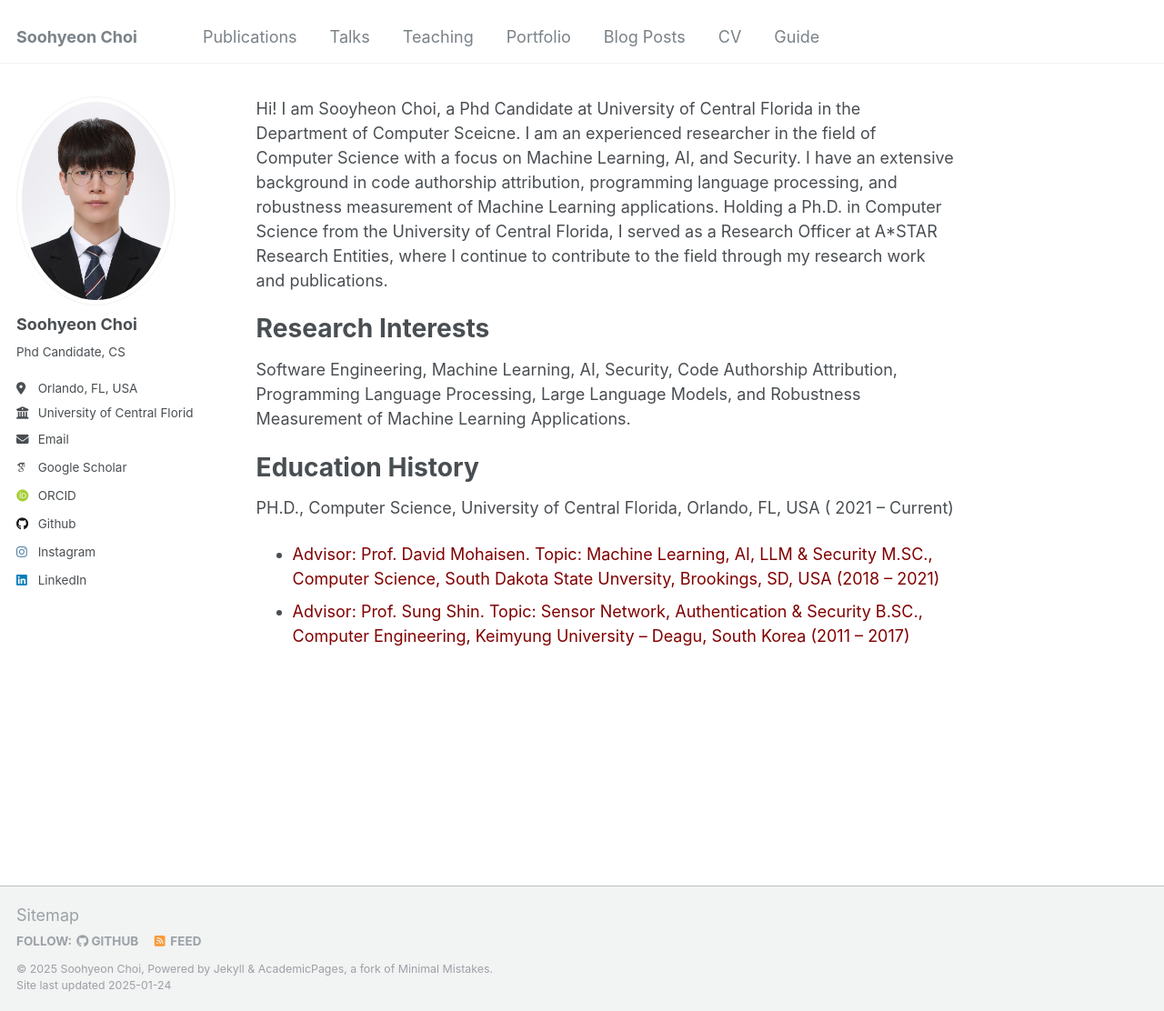
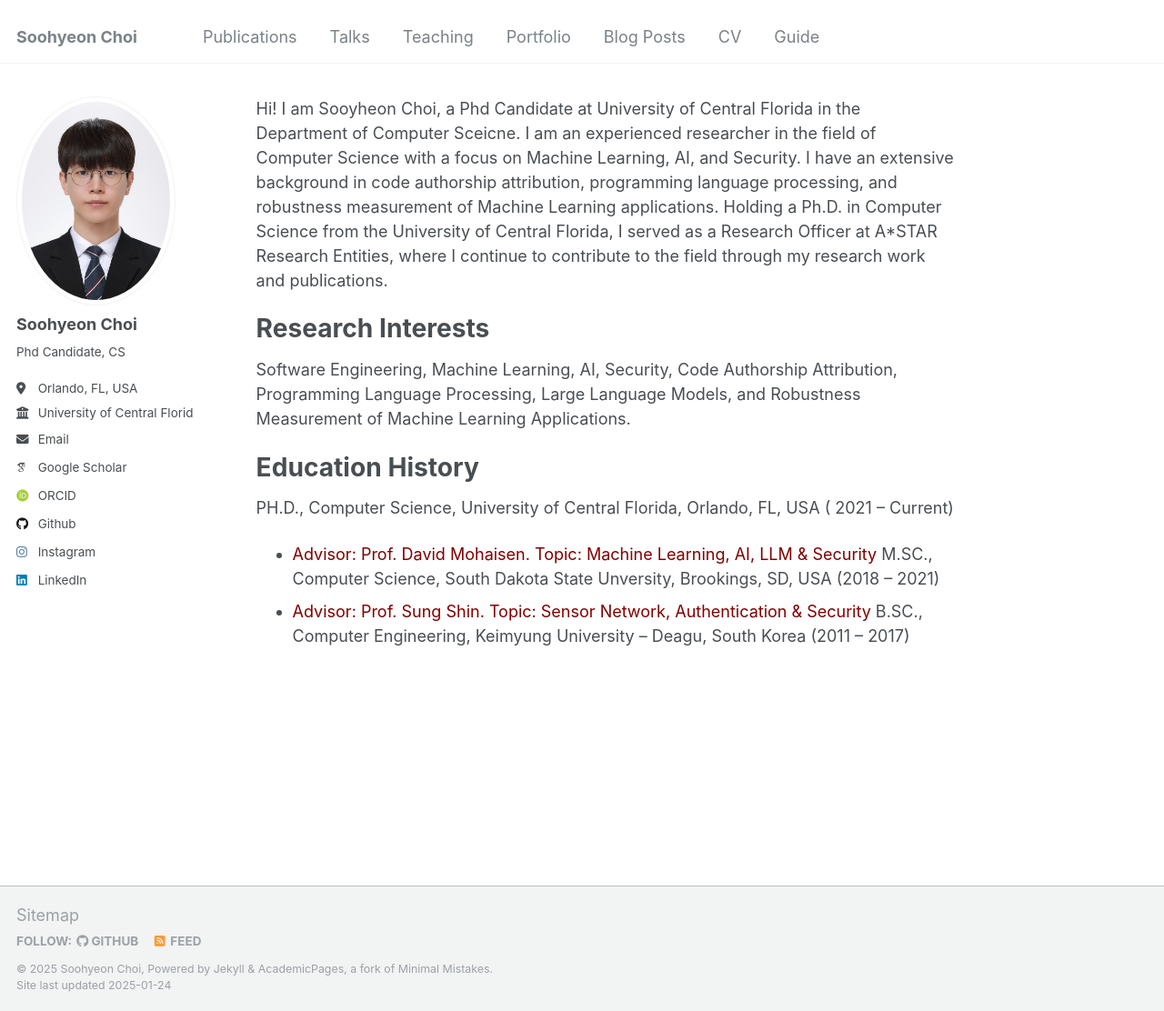
Before and after one commit to soohyeonc/soohyeon.github.io, a Jekyll site: the page built from _pages/about.md, in a window 1280 px wide and 1112 px high. Shown: the whole window at 91% size. Built offline with Jekyll 4.4.1, drawn with Linux system fonts in a browser that asks for light colours; some web fonts are replaced; part of the change alters nothing that is shown.

Commit message:
Update about.md

```diff
--- a/_pages/about.md
+++ b/_pages/about.md
@@ -18,7 +18,7 @@ Software Engineering, Machine Learning, AI, Security, Code Authorship Attributio
 Education History
 ======
 PH.D., Computer Science, University of Central Florida, Orlando, FL, USA ( 2021 – Current)
-* <span style="color:maroon"> Advisor: Prof. David Mohaisen. Topic: Machine Learning, AI, LLM & Security
+* <span style="color:maroon"> Advisor: Prof. David Mohaisen. Topic: Machine Learning, AI, LLM & Security</span>
 M.SC., Computer Science, South Dakota State Unversity, Brookings, SD, USA (2018 – 2021)
-* <span style="color:maroon">Advisor: Prof. Sung Shin. Topic: Sensor Network, Authentication & Security
+* <span style="color:maroon">Advisor: Prof. Sung Shin. Topic: Sensor Network, Authentication & Security</span>
 B.SC., Computer Engineering, Keimyung University – Deagu, South Korea (2011 – 2017)
```
